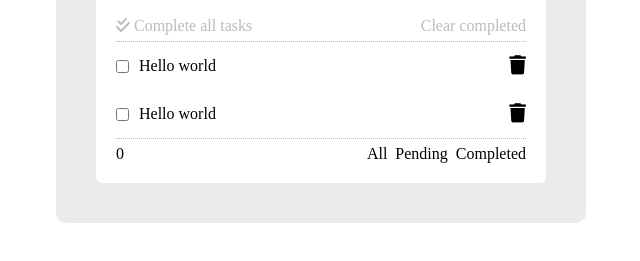
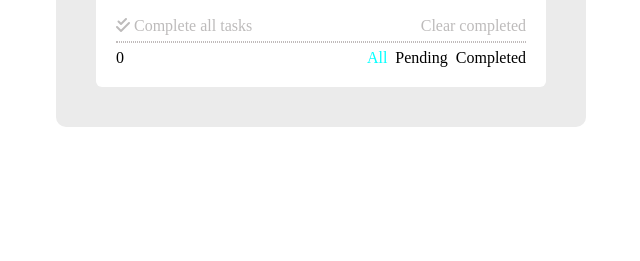
Before and after one commit to bajarappa/todolist, a plain HTML site: page index.html in a window 1280 px wide. Shown: the part 365-626 px from the top of the page, without its empty margins (319-959 px from the left). Drawn offline with Linux system fonts and the light colour scheme.

Commit message:
final code

```diff
--- a/index.html
+++ b/index.html
@@ -14,11 +14,14 @@
     <div class="container">
       <div class="todo-container">
         <div class="heading">To-Do List</div>
+
+        <!-- Input box -->
         <div class="input-box">
           <i class="fa-solid fa-file-lines icon"></i>
           <input type="text" placeholder="What's in your mind" />
-          <i class="fa-solid fa-plus icon" id="plus-icon"></i>
+          <i class="fa-solid fa-plus icon plus-icon" id="plus-icon"></i>
         </div>
+        <!-- Clear btn -->
         <div class="btns-clear-tasks">
           <span class="btn btn-clear-all">
             <i class="fa-solid fa-check-double"></i>
@@ -27,27 +30,10 @@
           <span class="btn btn-clear-completed"> Clear completed </span>
         </div>
         <hr />
-        <ul class="tasks-list">
-          <li class="task">
-            <div class="task-name">
-              <input class="checkinput" name="task" type="checkbox" />
-              <span>Hello world</span>
-            </div>
-            <span>
-              <i class="fa-solid fa-trash del"></i>
-            </span>
-          </li>
-          <li class="task">
-            <div class="task-name">
-              <input class="checkinput" name="task" type="checkbox" />
-              <span>Hello world</span>
-            </div>
-            <span>
-              <i class="fa-solid fa-trash del"></i>
-            </span>
-          </li>
-        </ul>
+        <!-- Dynamically Updating Tasks  -->
+        <ul class="tasks-list"></ul>
         <hr />
+        <!-- Btns to toggle state of tasks  -->
         <div class="btns-update-tasks">
           <span class="tasks-count">0 tasks left</span>
           <div class="btns-update">
--- a/script.js
+++ b/script.js
@@ -6,10 +6,6 @@ const tasksCount = document.querySelector(".tasks-count");
 const btnUpdates = document.querySelectorAll(".btns-update .btn");
 const btnClearCompleted = document.querySelector(".btn-clear-completed");
 const btnClearAll = document.querySelector(".btn-clear-all");
-const btnAllTasks = document.querySelector(".all-tasks");
-
-// Add the "active" class to the "All" button by default
-btnAllTasks.classList.add("active");
 
 // Create an empty array to store task elements
 let taskElements = [];
@@ -19,11 +15,19 @@ function updateTaskCount(count) {
   tasksCount.textContent = count;
 }
 
+// Function to update the task display based on the selected filter
+function updateTaskDisplay(tasks) {
+  tasksList.innerHTML = "";
+  tasks.forEach((item) => {
+    tasksList.appendChild(item);
+  });
+}
+
 // Function to add a new task to the list
 function addTask(taskName) {
   const list = document.createElement("li");
   list.innerHTML = `
-    <li class="task">
+    <div class="task">
       <div class="task-name">
         <input class="checkinput" name="task" type="checkbox" />
         <span>${taskName}</span>
@@ -31,7 +35,7 @@ function addTask(taskName) {
       <span>
         <i class="fa-solid fa-trash del"></i>
       </span>
-    </li>`;
+    </div>`;
 
   const taskCheckbox = list.querySelector(".checkinput");
   const taskText = list.querySelector("span");
@@ -60,6 +64,17 @@ function addTask(taskName) {
     }
     updateTaskCount(taskElements.length);
   });
+}
+
+// Function to add a task from the input box
+function addTaskFromInputBox() {
+  const taskName = inputBox.value.trim();
+  if (taskName === "") {
+    alert("Please add a task");
+  } else {
+    addTask(taskName);
+    inputBox.value = "";
+  }
 }
 
 // Event listener for adding a task when clicking the plus icon
@@ -133,24 +148,5 @@ btnUpdates.forEach((btn) => {
   });
 });
 
-// Function to update the task display based on the selected filter
-function updateTaskDisplay(tasks) {
-  tasksList.innerHTML = "";
-  tasks.forEach((item) => {
-    tasksList.appendChild(item);
-  });
-}
-
-// Function to add a task from the input box
-function addTaskFromInputBox() {
-  const taskName = inputBox.value.trim();
-  if (taskName === "") {
-    alert("Please add a task");
-  } else {
-    addTask(taskName);
-    inputBox.value = "";
-  }
-}
-
 // Initialize the task count when the page loads
 updateTaskCount(taskElements.length);
--- a/style.css
+++ b/style.css
@@ -1,4 +1,4 @@
-/* Reset CSS */
+/* Reset CSS to remove default margin, padding, text decoration, and list style */
 * {
   margin: 0;
   padding: 0;
@@ -6,8 +6,9 @@
   list-style: none;
 }
 
-/* Styling TodoList body */
+/* Main container of the TodoList */
 .container {
+  /* Background color and layout */
   background: #ebebeb;
   max-width: 450px;
   width: 100%;
@@ -16,36 +17,38 @@
   border-radius: 10px;
 }
 
+/* Inner container of the TodoList */
 .todo-container {
   background-color: white;
   padding: 20px;
   border-radius: 6px;
 }
 
-/* TodoList heading position changed */
+/* Heading of the TodoList */
 .heading {
   text-align: center;
   font-size: 30px;
   font-weight: 800;
 }
+
+/* Input box for adding tasks */
 .input-box {
+  /* Background color and dimensions */
   background-color: #eeeeee;
   width: 100%;
   border-radius: 6px;
   height: 48px;
   display: flex;
   align-items: center;
-  /* gap: 10px; */
   margin: 20px 0;
-  /* padding: 10px; */
 }
 
+/* Input field within the input box */
 .input-box input {
   background: transparent;
   border: none;
   width: 100%;
 }
-
 .input-box:hover {
   background-color: lightgray;
 }
@@ -53,10 +56,18 @@
 .input-box input:focus {
   outline: none;
 }
+/* Icon styles */
 .icon {
   font-size: 1.5rem;
   padding: 10px;
 }
+
+/* Plus icon with a pointer cursor */
+#plus-icon {
+  cursor: pointer;
+}
+
+/* Section containing clear tasks buttons */
 .btns-clear-tasks {
   display: flex;
   justify-content: space-between;
@@ -64,39 +75,59 @@
   margin-bottom: 6px;
 }
 
-/* Styling horizontal line dotted */
+/* Horizontal line with a dotted pattern */
 hr {
   border: none;
   border-top: 1px dotted #c0bbbb;
 }
 
+/* Task list container */
 .task-list {
   display: flex;
   flex-direction: column;
 }
 
+/* Individual task styles */
 .task {
   display: flex;
   justify-content: space-between;
   align-items: center;
   height: 48px;
 }
+
+/* Container for the task name and checkbox */
 .task-name {
   display: flex;
   align-items: center;
   gap: 10px;
 }
 
+/* Delete icon with a pointer cursor */
 .del {
   font-size: 1.2rem;
   padding: 0;
+  cursor: pointer;
 }
+
+/* Section containing task update buttons */
 .btns-update-tasks {
   display: flex;
   justify-content: space-between;
   margin-top: 6px;
 }
+
+/* Individual task update buttons with a pointer cursor */
 .btns-update {
   display: flex;
   gap: 8px;
 }
+
+/* Active button with color aqua */
+.active {
+  color: aqua;
+}
+
+/* Buttons with a pointer cursor */
+.btn {
+  cursor: pointer;
+}
```
